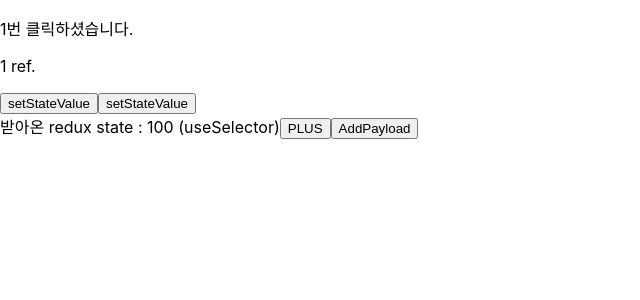
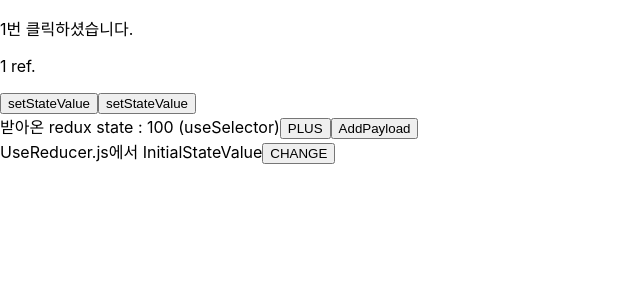
Before and after one commit to yejinleee/TIL_React, a React (Create React App) app in the folder Practice/: page / in a window 1280 px wide. Shown: the top 300 px of the page, without its empty margins (0-640 px from the left). Built offline with nearby package versions, Linux system fonts and the light colour scheme.

Commit message:
useReducer

```diff
--- a/Practice/src/Redux.js
+++ b/Practice/src/Redux.js
@@ -1,6 +1,6 @@
 import React from 'react';
 import {connect, useDispatch, useSelector} from 'react-redux';
-
+import UseReducer from './UseReducer';
 // useSelector -------------------------------------
 
 function Redux(){
@@ -13,7 +13,7 @@ function Redux(){
             받아온 redux state : {gotReduxState} (useSelector)
             <button onClick={()=>{ dispatch( {type:'plus'} ) }}> PLUS </button>
             <button onClick={()=>{ dispatch( {type:'addPayload', payload:3} ) }}> AddPayload </button>
-
+            <UseReducer />
         </div>
     )
 }
@@ -30,6 +30,7 @@ export default Redux;
 //             받아온 redux state : {gotReduxState} (useSelector)
 //             <br></br>
 //             받아온 redux state : {props.gotReduxState} (connect)
+//             <button onClick={()=>{props.dispatch({type: 'plus'}) }}> PLUS </button>
 //         </div>
 //     )
 // }
--- /dev/null
+++ b/Practice/src/UseReducer.js
@@ -0,0 +1,31 @@
+import React, {useReducer} from 'react';
+
+const initialState = {
+    inputs: {
+      value: 'InitialStateValue',
+    }
+}
+function reducer(state, action) {
+    if (action.type === 'change'){
+        return {
+            ...state,
+            inputs: {
+              ...state.inputs,
+              value: action.payload
+            }
+          };
+    }
+    return state;
+  }
+
+function UseReducer(){
+    const [state, dispatch] = useReducer(reducer, initialState);
+    return(
+        <div>
+            UseReducer.js에서 {state.inputs.value}
+            <button onClick={()=>{ dispatch( {type:'change', payload:'NewStateValue'} ) }}> CHANGE </button>
+        </div>
+    )
+}
+
+export default UseReducer;
```
